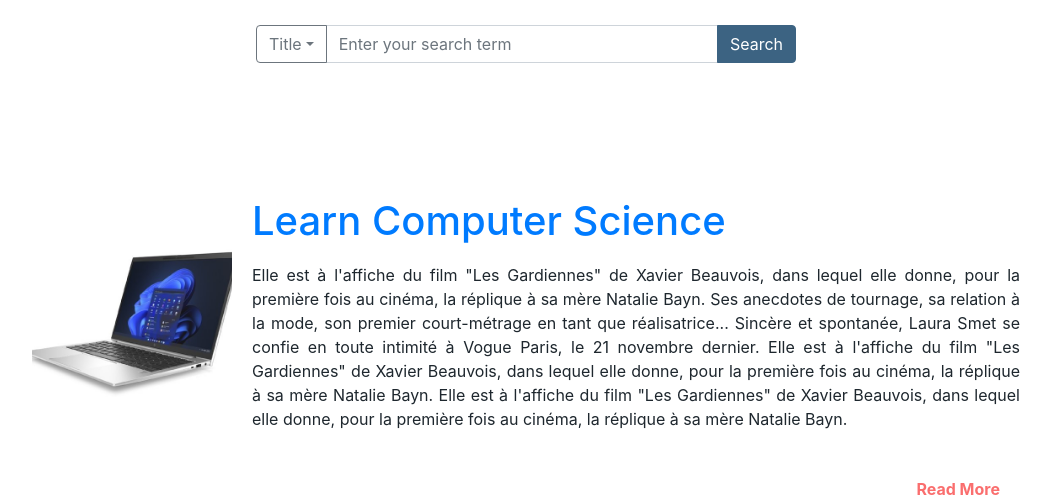
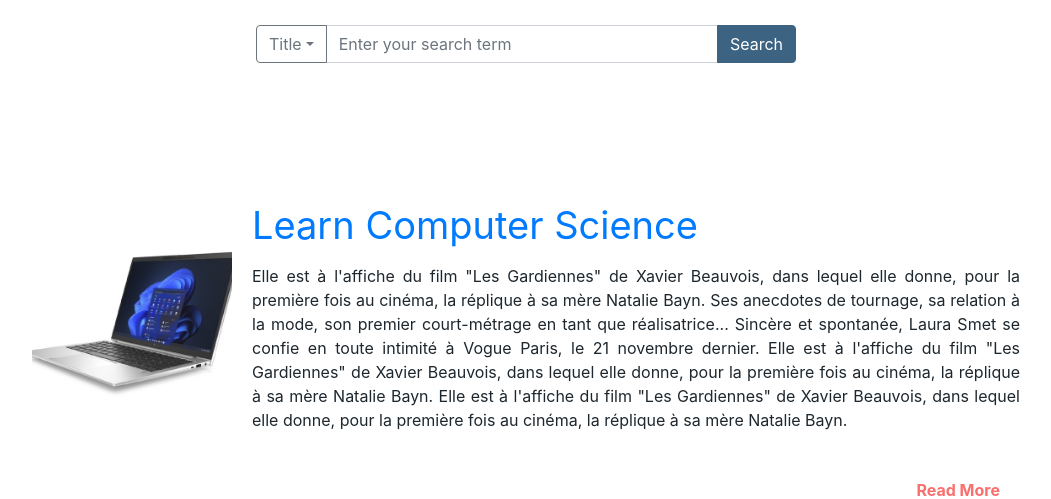
Before and after one commit to JustMrNone/CoderTheCaT, a Django app: page /blog in a window 1280 px wide. Shown: the part 80-579 px from the top of the page, without its empty margins (114-1165 px from the left). Run offline with Django 5.2, Linux system fonts and the light colour scheme; some libraries are stand-ins or nearby versions; some web fonts are replaced.

Commit message:
blog debug

```diff
--- a/main/static/blog/css/style.css
+++ b/main/static/blog/css/style.css
@@ -99,6 +99,7 @@ body.blog {
 .index-title {
     margin-bottom: 10px;
     text-align: left;
+    font-size: 38px;
 }
 
 .index-content {
--- a/main/templates/main/blog.html
+++ b/main/templates/main/blog.html
@@ -47,7 +47,7 @@
     <div class="index-content-wrapper">
         <div class="index-title">
             <a href="#">
-                <h1>Learn Computer Science</h1>
+                <span>Learn Computer Science</span>
             </a>
         </div>
         <div class="index-content">
```
